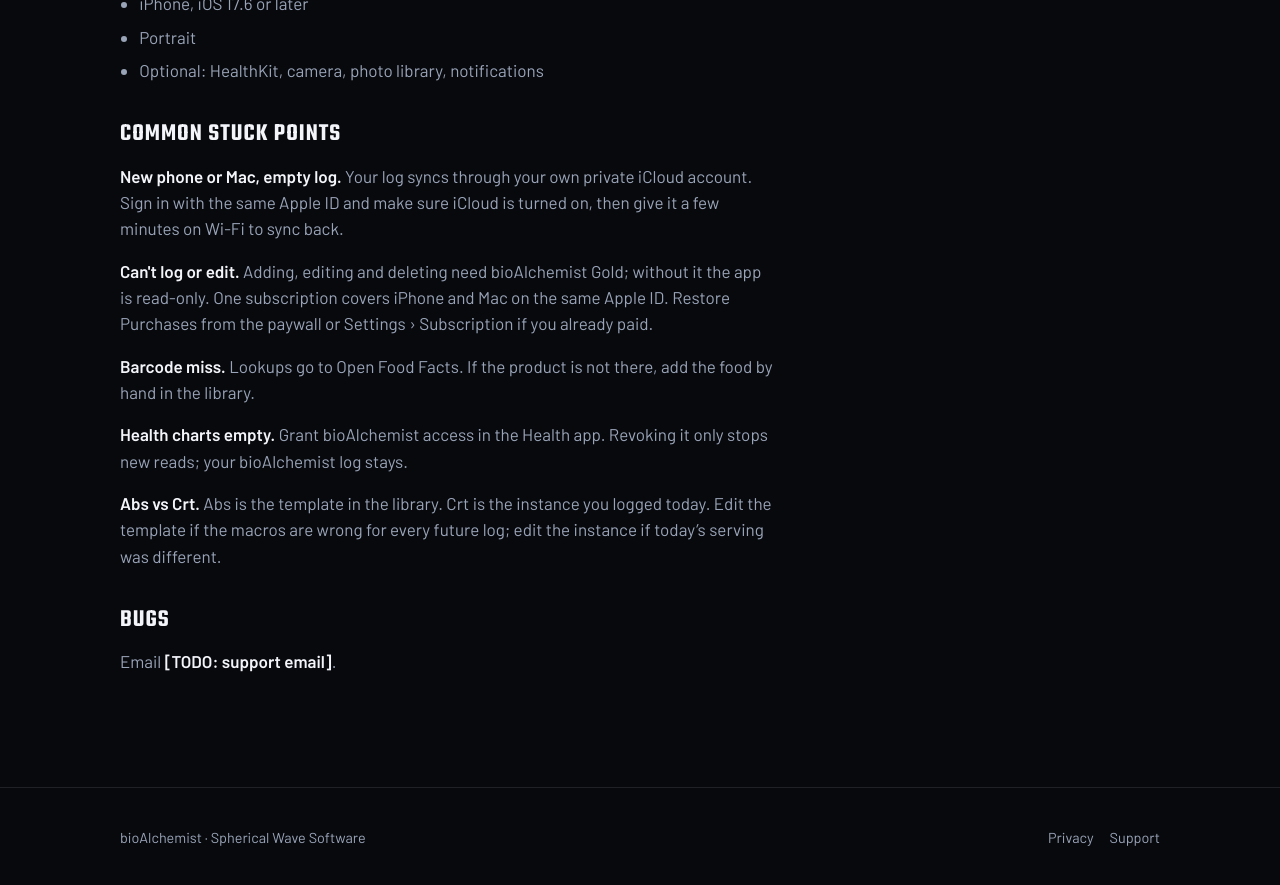
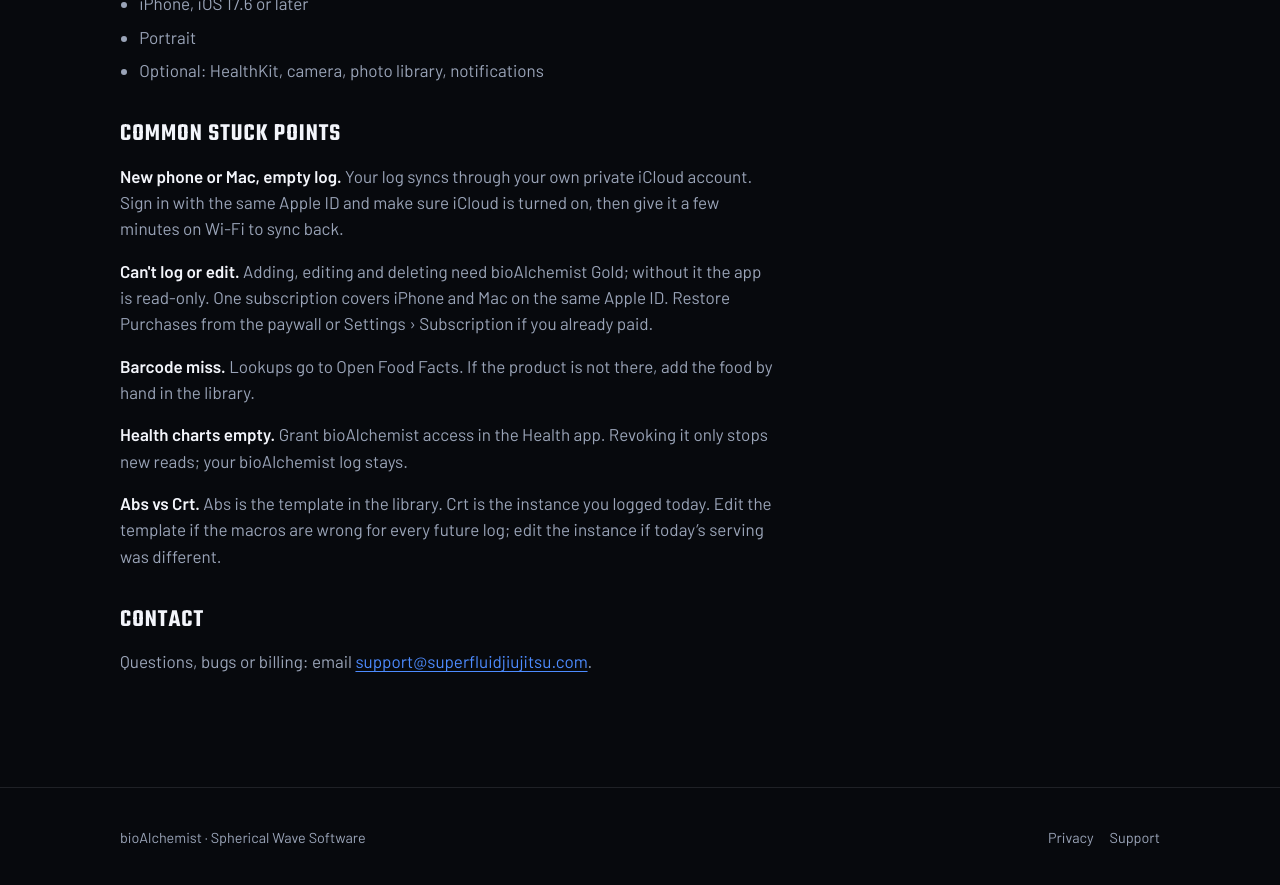
Before and after one commit to sphericalwave/sfjits, a Jekyll site: the page bioalchemist/support.html, which Jekyll copies as it is, in a window 1280 px wide and 900 px high, scrolled down 797 px. Shown: the top 885 px of the window. Built offline with Jekyll 4.4.1, drawn with Linux system fonts in a browser that asks for light colours.

Commit message:
bioAlchemist: add support@ and privacy@ contact emails

```diff
--- a/bioalchemist/privacy.html
+++ b/bioalchemist/privacy.html
@@ -83,7 +83,7 @@
         <p>If this policy changes, the date at the top of this page will change with it.</p>
 
         <h2>Contact</h2>
-        <p>Privacy questions: <!-- TODO: privacy email address not chosen yet. Replace this placeholder with a mailto link. --><strong>[TODO: privacy email]</strong>. Everything else: <a href="./support">Support</a>.</p>
+        <p>Privacy questions: <a href="mailto:privacy@superfluidjiujitsu.com">privacy@superfluidjiujitsu.com</a>. Everything else: <a href="./support">Support</a>.</p>
       </div>
     </div>
   </main>
--- a/bioalchemist/support.html
+++ b/bioalchemist/support.html
@@ -62,8 +62,8 @@
         <p><strong>Health charts empty.</strong> Grant bioAlchemist access in the Health app. Revoking it only stops new reads; your bioAlchemist log stays.</p>
         <p><strong>Abs vs Crt.</strong> Abs is the template in the library. Crt is the instance you logged today. Edit the template if the macros are wrong for every future log; edit the instance if today’s serving was different.</p>
 
-        <h2>Bugs</h2>
-        <p>Email <!-- TODO: support email address not chosen yet. Replace this placeholder with a mailto link. --><strong>[TODO: support email]</strong>.</p>
+        <h2>Contact</h2>
+        <p>Questions, bugs or billing: email <a href="mailto:support@superfluidjiujitsu.com">support@superfluidjiujitsu.com</a>.</p>
       </div>
     </div>
   </main>
```
